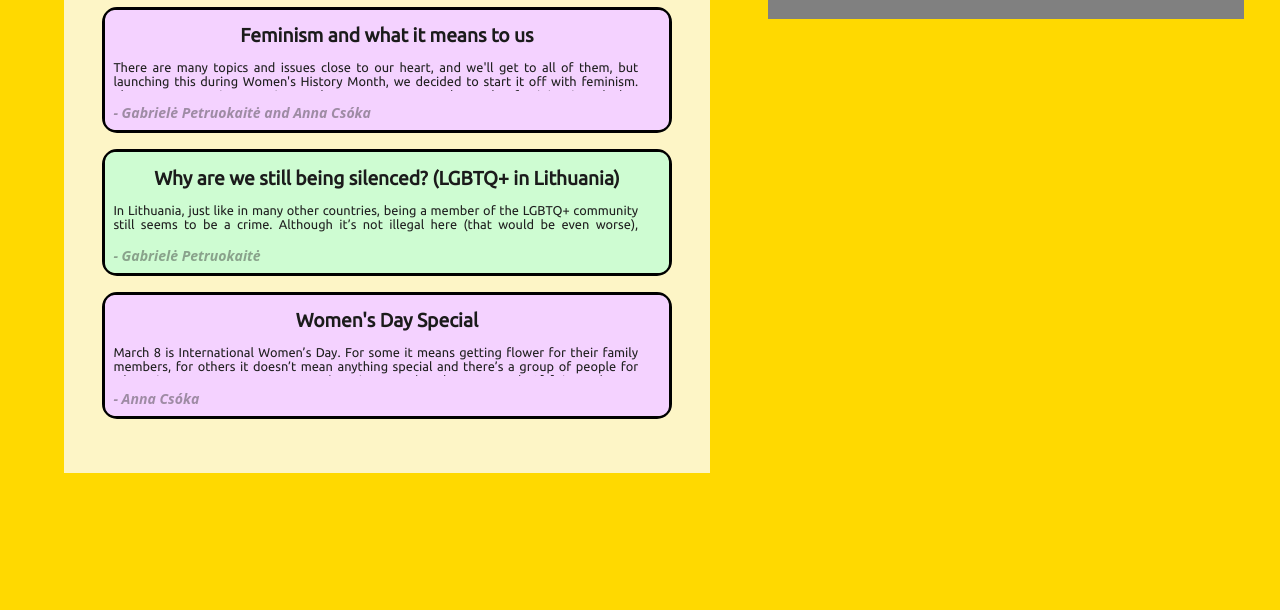
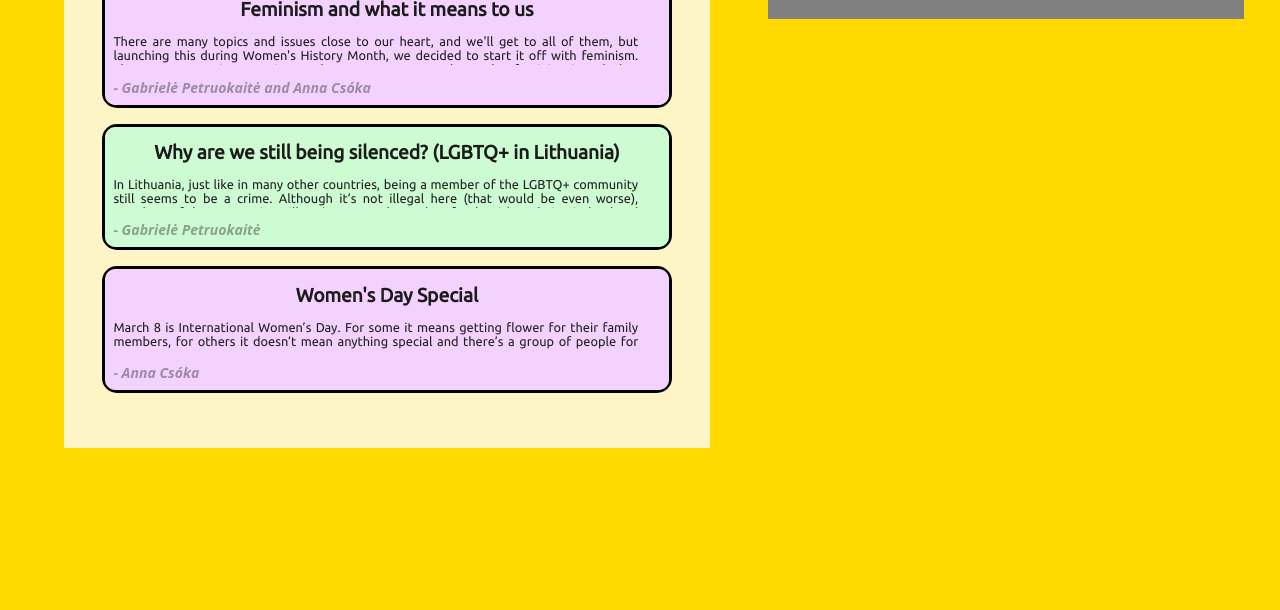
Before and after one commit to caerroff/theawaregeneration, a plain HTML site: page index.html in a window 1280 px wide. Shown: the part 190-800 px from the top of the page. Drawn offline with Linux system fonts and the light colour scheme; a web font is replaced by a local one.

Commit message:
Update style.css

```diff
--- a/style.css
+++ b/style.css
@@ -36,8 +36,7 @@
     background-color:rgb(253, 245, 198);
     margin-top:5vh;
     padding:3vw;
-    padding-right:3vw;
-    padding-left:3vw;
+    padding-top:1vw;
     overflow:scroll;
     top:3vw;
 }
```
